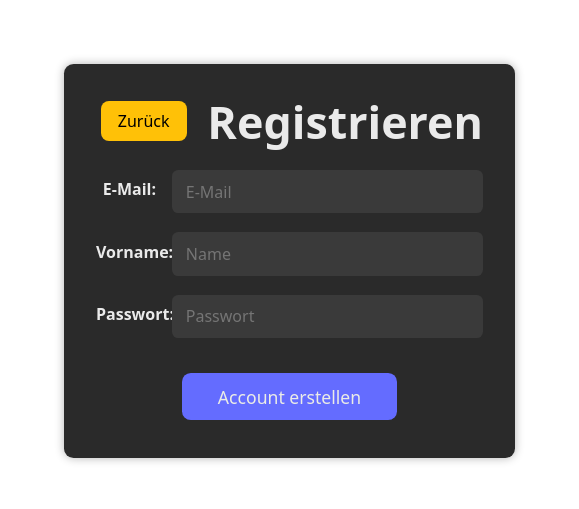
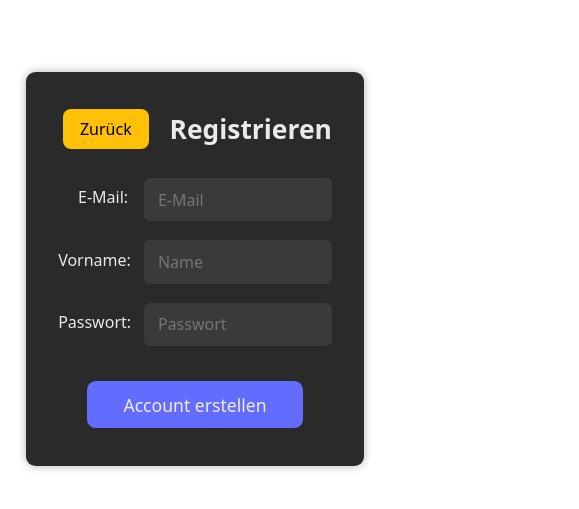
Before and after one commit to Pierro-e/HTWD-SE-shareshop_4B, a Vue app in the folder src/frontend/shareshop_4b/: page /registrieren in a window 390 px wide. Shown: the part 161-670 px from the top of the page, 579 px wide, since content can reach past the window. Built offline with nearby package versions, Linux system fonts and the light colour scheme.

Commit message:
Mobile Ansicht verbessert

```diff
--- a/src/frontend/shareshop_4b/src/components/CreateAccount.vue
+++ b/src/frontend/shareshop_4b/src/components/CreateAccount.vue
@@ -87,7 +87,6 @@ export default {
   border-radius: 0.6em;
   box-shadow: 0 0 10px rgba(0,0,0,0.3);
   color: rgba(255, 255, 255, 0.9);
-  font-family: inherit;
   text-align: left;
 }
 
@@ -102,7 +101,7 @@ export default {
   margin: 0;
   flex-grow: 1;
   text-align: center;
-  font-size: 2.8rem;
+  font-size: 26.4px;
   font-weight: 600;
 }
 
@@ -123,12 +122,15 @@ form {
 .create_block {
   display: block;
   margin-bottom: 0.3rem;
-  font-weight: 600;
   font-size: 1rem;
 }
 
 form label {
-  width: 60px;
+  width: 70px;
+}
+
+input {
+  width: 100%;
 }
 
 button.button-submit {
@@ -137,11 +139,4 @@ button.button-submit {
   font-size: 1.1rem;
   margin-top: 1rem;
 }
-
-.error {
-  color: #ff4c4c;
-  margin-top: 0.8rem;
-  text-align: center;
-  font-weight: 600;
-}
 </style>
--- a/src/frontend/shareshop_4b/src/components/List.vue
+++ b/src/frontend/shareshop_4b/src/components/List.vue
@@ -626,6 +626,8 @@ export default {
 }
 
 .produkte-grid {
+  width: 100%; /* nimmt die volle Breite der Grid-Zelle */
+  box-sizing: border-box;
   display: grid;
   grid-template-columns: 1fr;
   gap: 1rem;
--- a/src/frontend/shareshop_4b/src/components/Login.vue
+++ b/src/frontend/shareshop_4b/src/components/Login.vue
@@ -76,6 +76,7 @@ export default {
 
 <style scoped>
 .login_container {
+  min-width: 200px;
   max-width: 400px;
   margin: 3em auto;
   padding: 2em;
@@ -91,6 +92,7 @@ h2 {
   margin-top: 0;
   margin-bottom: 1.2em;
   font-weight: 600;
+  font-size: 26.4px;
 }
 
 form {
--- a/src/frontend/shareshop_4b/src/components/ProductDetail.vue
+++ b/src/frontend/shareshop_4b/src/components/ProductDetail.vue
@@ -153,14 +153,10 @@ export default {
 
 <style scoped>
 .product-detail {
-  min-width: 300px;
   max-width: 720px;
-  margin: 2rem auto;
-  padding: 2rem 2.5rem;
+  padding: 1rem 1.2rem;
   background-color: #2a2a2a;
   border-radius: 8px;
-  color: #eee;
-  font-family: "Segoe UI", Tahoma, Geneva, Verdana, sans-serif;
   display: flex;
   flex-direction: column;
   align-items: center;
@@ -169,7 +165,6 @@ export default {
 .product-name {
   font-weight: 700;
   font-size: 2rem;
-  margin-bottom: 2rem;
   text-align: center;
   width: 100%;
 }
@@ -210,16 +205,17 @@ textarea {
 input,
 textarea,
 select {
-  width: 125%
+  width: 100%
 }
 
 .success, .error {
-  max-width: 250px;
+  max-width: 210px;
 }
 
 @media (max-width: 480px) {
   .product-detail {
-    padding: 1rem 1.2rem;
+    min-width: 250px;
+    padding: 1rem 1rem;
   }
 
   .button-row {
--- a/src/frontend/shareshop_4b/src/components/UserSettings.vue
+++ b/src/frontend/shareshop_4b/src/components/UserSettings.vue
@@ -152,7 +152,7 @@ form label {
 }
 
 .success {
-  max-width: 300px;
+  max-width: 250px;
 }
 
 .current-user-data {
@@ -164,4 +164,10 @@ form label {
   font-size: 0.95rem;
 }
 
+@media (max-width: 480px) {
+  input {
+    max-width: 200px;
+  }
+}
+
 </style>
--- a/src/frontend/shareshop_4b/src/style.css
+++ b/src/frontend/shareshop_4b/src/style.css
@@ -22,12 +22,12 @@ a:hover {
   color: #535bf2;
 }
 
-body {
-  margin: 0;
+html, body {
   display: flex;
-  place-items: center;
-  min-width: 320px;
+  justify-content: center;
+  align-items: center;
   min-height: 100vh;
+  overflow-x: hidden;
 }
 
 h1 {
```
